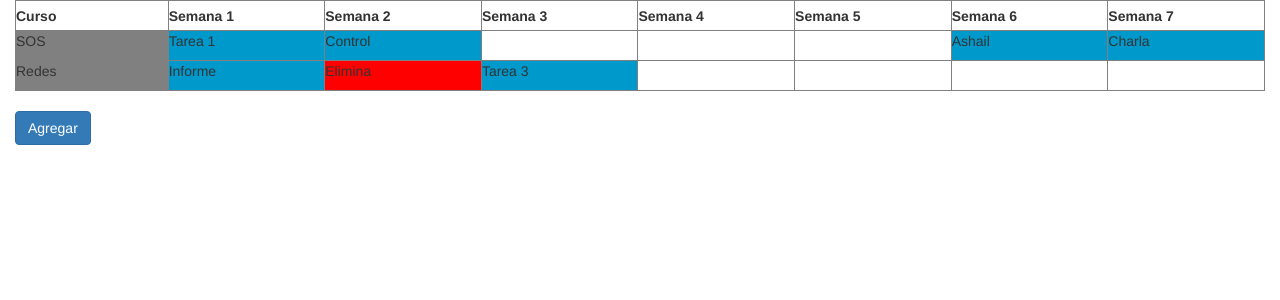
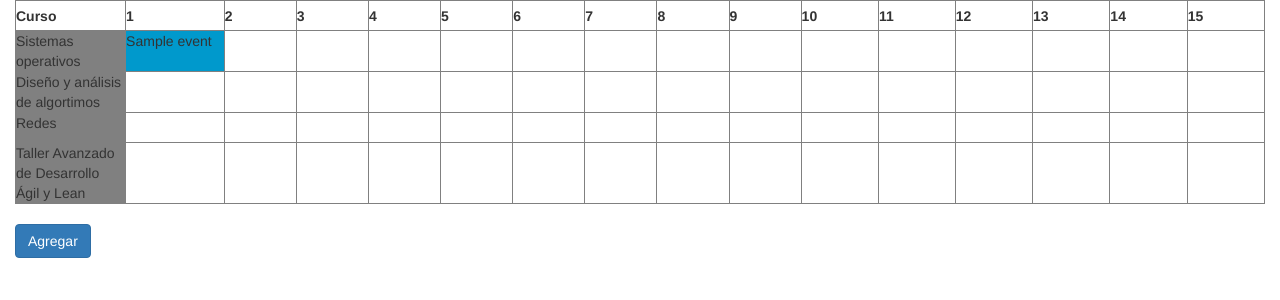
Before and after one commit to Lapnis/tasks_visualizer, a Django app: page /week_scheduler/ in a window 1280 px wide. Shown: the top 300 px of the page. Run offline with Django 3.2, Linux system fonts and the light colour scheme; data comes from the database, SQL or seed files in the repository; tables that the repository leaves empty hold one stand-in row (values such as "Sample post"); some libraries are stand-ins or nearby versions.

Commit message:
load data to scheduler

```diff
--- a/week_scheduler/templates/week_scheduler/index.html
+++ b/week_scheduler/templates/week_scheduler/index.html
@@ -14,6 +14,7 @@
             height: 30px;
             width: 200px;
         }
+
         table span {
             display: block;
             background-color: #09C;
@@ -31,35 +32,38 @@
             <table id="#our_table" border="1">
                 <tr>
                     <th>Curso</th>
-                    <th>Semana 1</th>
-                    <th>Semana 2</th>
-                    <th>Semana 3</th>
-                    <th>Semana 4</th>
-                    <th>Semana 5</th>
-                    <th>Semana 6</th>
-                    <th>Semana 7</th>
+                    {% for week in weeks %}
+                        <th weekId="{{ week.id }}">{{ week.number }}</th>
+                    {% endfor %}
                 </tr>
-                <tr>
-                    <td><span class="event" id="8" draggable="false" style="background-color: gray;">SOS</span></td>
-                    <td><span class="event" id="1" draggable="true">Tarea 1</span></td>
-                    <td><span class="event" id="5" draggable="true">Control</span></td>
-                    <td></td>
-                    <td></td>
-                    <td></td>
-                    <td><span class="event" id="6" draggable="true">Ashail</span></td>
-                    <td><span class="event" id="7" draggable="true">Charla</span></td>
-                </tr>
-                <tr>
-                    <td><span class="event" id="9" draggable="false" style="background-color: gray;">Redes</span></td>
-                    <td><span class="event" id="2" draggable="true">Informe</span></td>
-                    <td><span class="event" id="3" draggable="false" style="background-color: red;">Elimina</span></td>
-                    <td><span class="event" id="4" draggable="true">Tarea 3</span></td>
-                    <td></td>
-                    <td></td>
-                    <td></td>
-                    <td></td>
-
-                </tr>
+                {% for course in courses %}
+                    <tr>
+                        <td><span
+                                class="event"
+                                courseCode="{{ course.code }}"
+                                draggable="false"
+                                style="background-color: gray;">
+                            {{ course.name }}
+                        </span>
+                        </td>
+                        {% for week in weeks %}
+                            <td>
+                                {% for event in events %}
+                                    {% if event.course == course %}
+                                        {% if event.week == week %}
+                                            <span
+                                                    class="event"
+                                                    id="{{ event.id }}"
+                                                    draggable="true">
+                                                {{ event.name }}
+                                            </span>
+                                        {% endif %}
+                                    {% endif %}
+                                {% endfor %}
+                            </td>
+                        {% endfor %}
+                    </tr>
+                {% endfor %}
             </table>
         </div>
     </div>
@@ -175,7 +179,7 @@
                         <!-- Guardar -->
                         <div class="col-sm-1">
                             {% csrf_token %}
-                            <button id="savebtn" type="button" class="btn btn-success">
+                            <button id="savebtn" type="submit" class="btn btn-success">
                                 Guardar
                             </button>
                         </div>
@@ -197,7 +201,7 @@
 <script src={% static 'js/image-picker.min.js' %}></script>
 <script>
     $(document).ready(function () {
-        $("#datepicker").datepicker({ dateFormat: 'dd/mm/yy' });
+        $("#datepicker").datepicker({dateFormat: 'dd/mm/yy'});
         $("#load").imagepicker({
             show_label: true,
         });
@@ -223,6 +227,7 @@
             }
             ;
         });
+
         function dateTextToTimeStamp(date) {
             s = date.split("/");
             d = s[0];
@@ -231,11 +236,14 @@
             //return (new Date(y, m, d)).getTime();
             return date;
         }
+
         function clearForm() {
             deadline = $("#datepicker").val("");
             name = $("#name").val("");
         }
+
         $("#savebtn").click(submitEvent);
+
         function submitEvent() {
             var csrfToken = $("[name=csrfmiddlewaretoken]").val();
             course = $("#course").val();
@@ -261,6 +269,7 @@
                     200: function () {
                         alert("Se agregó exitosamente!");
                         clearForm();
+                        location.reload();
                     }
                 }
             });
--- a/week_scheduler/views.py
+++ b/week_scheduler/views.py
@@ -10,7 +10,8 @@ import datetime
 def index(request):
     courses = Course.objects.all()
     weeks = Week.objects.all()
-    myContext = {'courses': courses, 'weeks': weeks}
+    events = Event.objects.all()
+    myContext = {'courses': courses, 'weeks': weeks, 'events': events}
     return render(request, 'week_scheduler/index.html', context=myContext)
 
 
```
